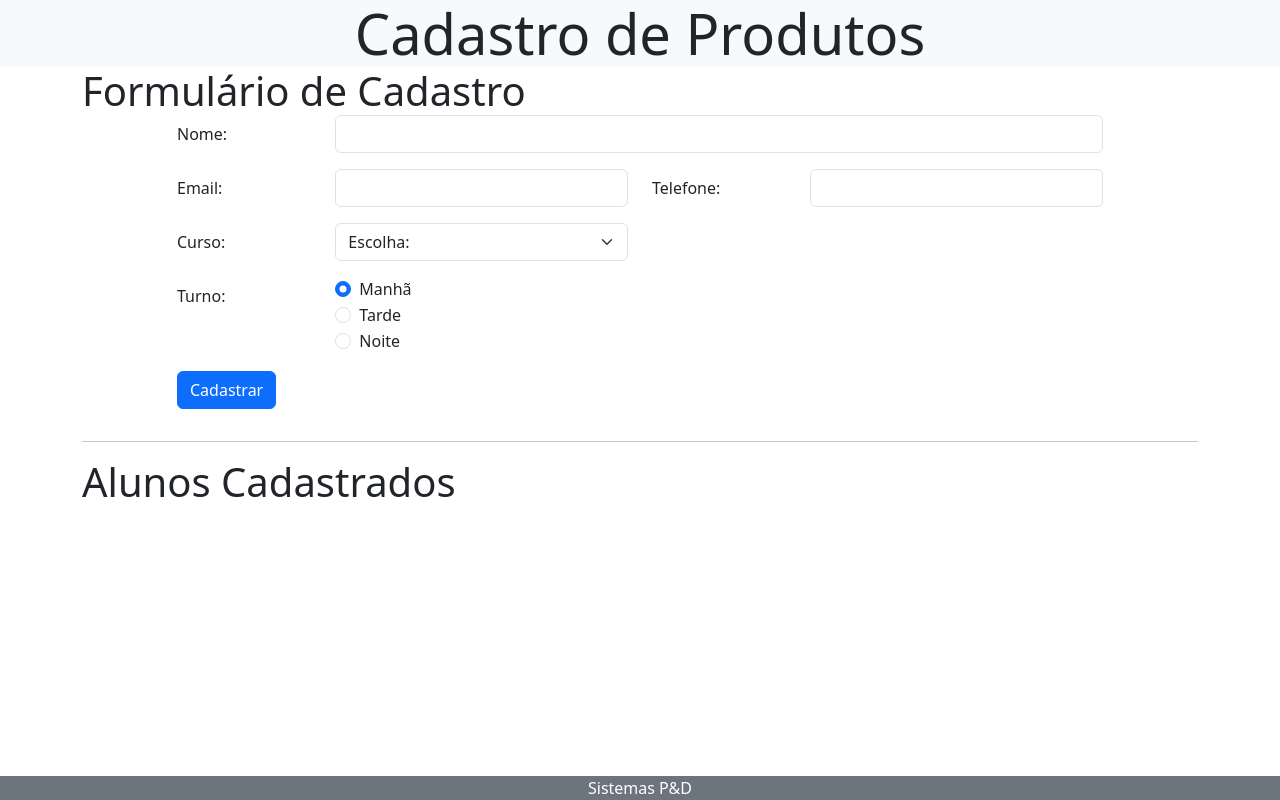
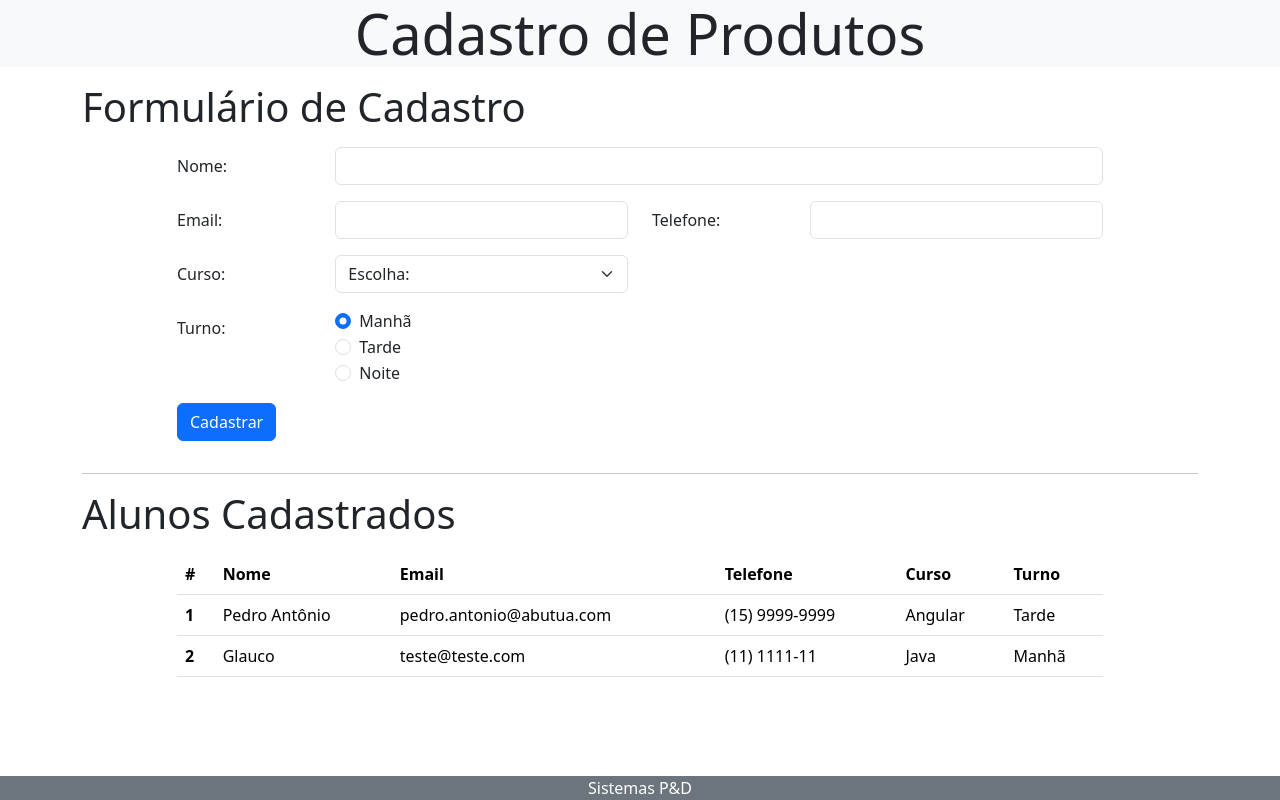
Before and after one commit to paulohenriqueo/Cadastro-Alunos-BootStrap, a plain HTML site: page index.html in a window 1280 px wide. Drawn offline with nearby package versions, Linux system fonts and the light colour scheme.

Commit message:
:sparkles: feat: closes #3 - Interface da Tabela

```diff
--- a/index.html
+++ b/index.html
@@ -17,7 +17,7 @@
     <main class="container">
 
         <section>
-            <div class="display-6">
+            <div class="display-6 mt-3 mb-3">
                 Formulário de Cadastro
             </div>
             <div class="row">
@@ -47,6 +47,7 @@
                                     <option value="1">Java</option>
                                     <option value="2">Phyton</option>
                                     <option value="3">JavaScript</option>
+                                    <option value="4">Angular</option>
                                 </select>
                             </div>
                         </div>
@@ -54,22 +55,22 @@
                             <label for="inputShift" class="col-sm-2 col-form-label">Turno:</label>
                             <div class="col">
                                 <div class="form-check">
-                                    <input class="form-check-input" type="radio" name="shift"
-                                        id="exampleRadios1" value="option1" checked>
+                                    <input class="form-check-input" type="radio" name="shift" id="exampleRadios1"
+                                        value="option1" checked>
                                     <label class="form-check-label" for="exampleRadios1">
                                         Manhã
                                     </label>
                                 </div>
                                 <div class="form-check">
-                                    <input class="form-check-input" type="radio" name="shift"
-                                        id="exampleRadios2" value="option2">
+                                    <input class="form-check-input" type="radio" name="shift" id="exampleRadios2"
+                                        value="option2">
                                     <label class="form-check-label" for="exampleRadios2">
                                         Tarde
                                     </label>
                                 </div>
                                 <div class="form-check">
-                                    <input class="form-check-input" type="radio" name="shift"
-                                        id="exampleRadios3" value="option3">
+                                    <input class="form-check-input" type="radio" name="shift" id="exampleRadios3"
+                                        value="option3">
                                     <label class="form-check-label" for="exampleRadios3">
                                         Noite
                                     </label>
@@ -87,9 +88,46 @@
         </section>
         <hr>
         <section>
-            <div class="display-6">
+
+            <div class="display-6 mt-3 mb-3">
                 Alunos Cadastrados
             </div>
+
+            <div class="row">
+                <div class="col-md-10 offset-md-1">
+                    <table class="table">
+                        <thead>
+                            <tr>
+                                <th scope="col">#</th>
+                                <th scope="col">Nome</th>
+                                <th scope="col">Email</th>
+                                <th scope="col">Telefone</th>
+                                <th scope="col">Curso</th>
+                                <th scope="col">Turno</th>
+                            </tr>
+                        </thead>
+                        <tbody>
+                            <tr>
+                                <th scope="row">1</th>
+                                <td>Pedro Antônio</td>
+                                <td>pedro.antonio@abutua.com</td>
+                                <td>(15) 9999-9999</td>
+                                <td>Angular</td>
+                                <td>Tarde</td>
+                            </tr>
+                            <tr>
+                                <th scope="row">2</th>
+                                <td>Glauco</td>
+                                <td>teste@teste.com</td>
+                                <td>(11) 1111-11</td>
+                                <td>Java</td>
+                                <td>Manhã</td>
+                            </tr>
+                        </tbody>
+                    </table>
+                </div>
+            </div>
+
         </section>
 
     </main>
```
